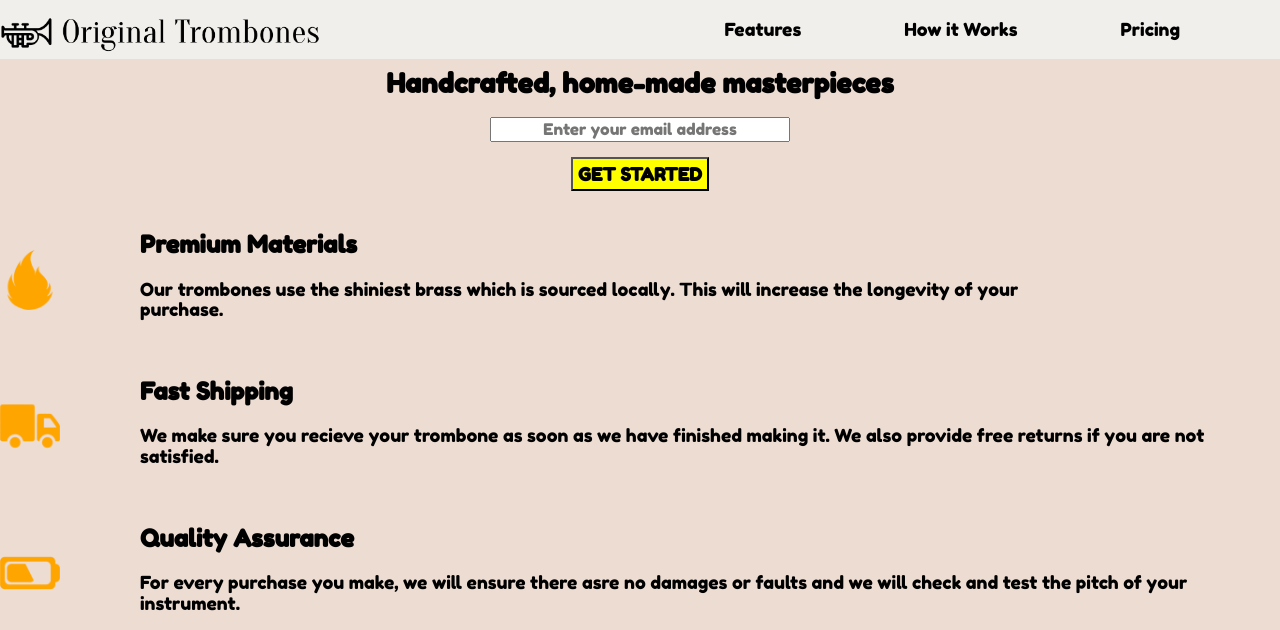
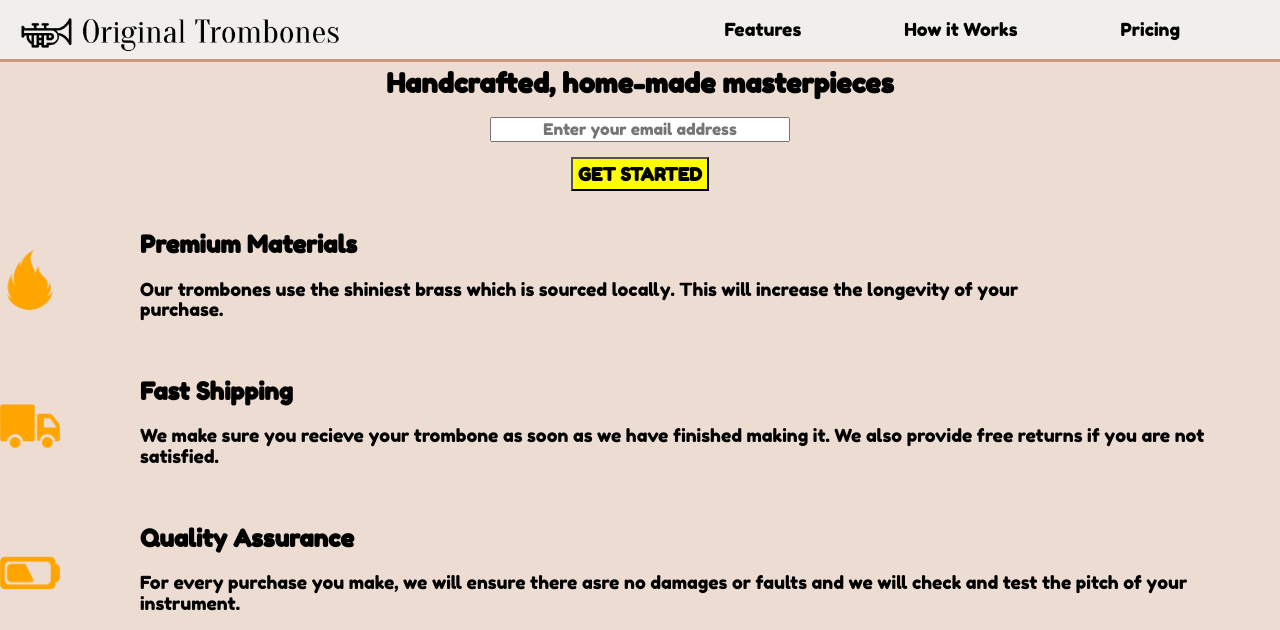
Before and after one commit to camercha/landing_page, a plain HTML site: page index.html in a window 1280 px wide. Shown: the top 630 px of the page. Drawn offline with Linux system fonts and the light colour scheme.

Commit message:
Added some final style changes!

```diff
--- a/css/style.css
+++ b/css/style.css
@@ -18,6 +18,7 @@ header{
    top: 0;
    width: 100%;
    z-index: 100;
+   border-bottom: 3px solid #cb997e;
 
 
 }
@@ -264,6 +265,10 @@ footer{
 }
 
 
+#header-img{
+    margin-left: 20px;
+}
+
 .spacer{
     height: 50px;
 }
```
